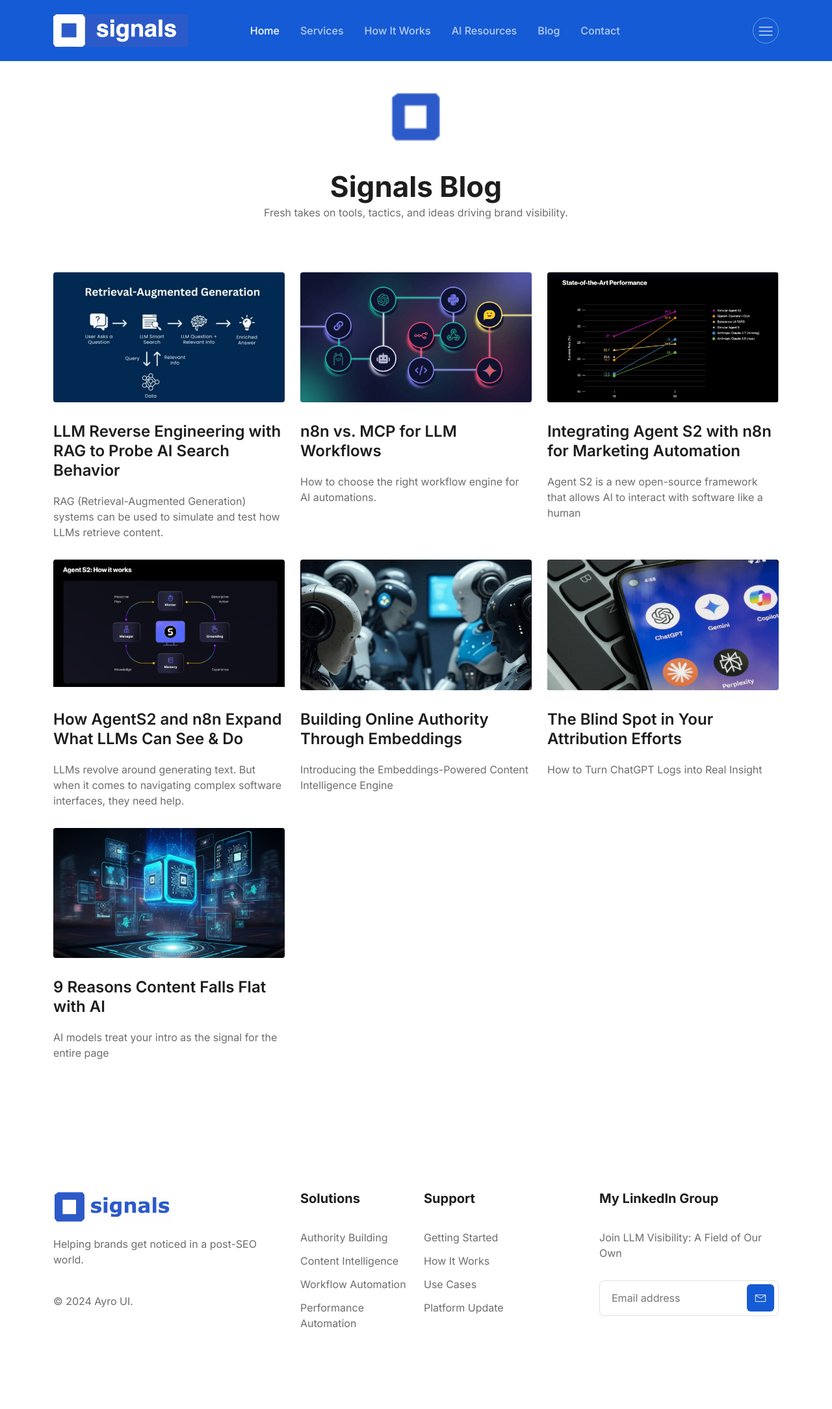
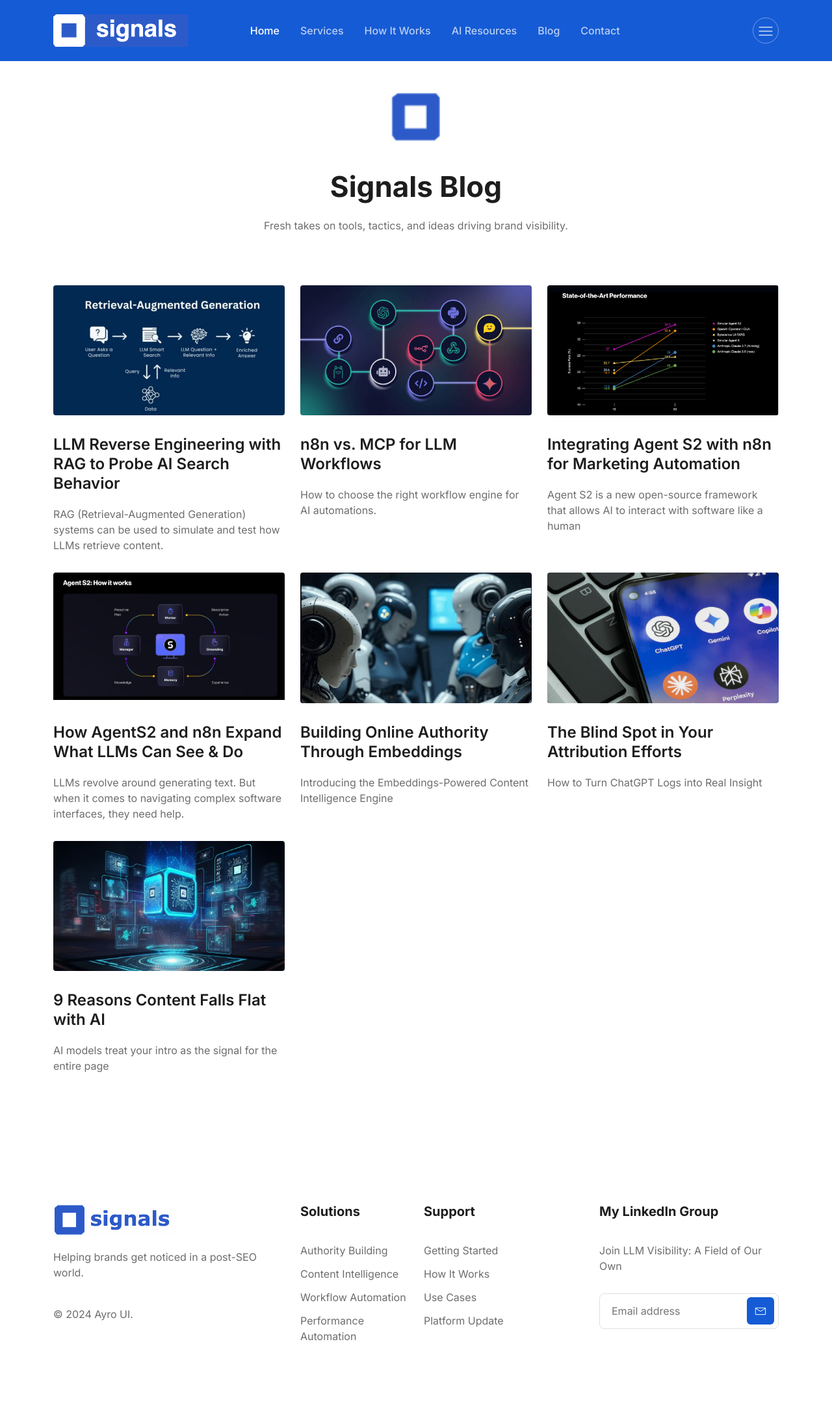
Before and after one commit to johnpottergr/llmvisibility.co, a Jekyll site: the page built from blog.html, in a window 1280 px wide. Shown: the whole page at 65% size. Built offline with Jekyll 4.4.1, drawn with Linux system fonts in a browser that asks for light colours.

Commit message:
more space

```diff
--- a/blog.html
+++ b/blog.html
@@ -152,7 +152,7 @@
         <div class="col-12">
           <div class="content">
             <img src="assets/images/favicon.ico" height="80" alt="Logo" style="margin-bottom: 40px; margin-top: 40px" />
-            <h1 class="fw-bold">Signals Blog</h1>
+            <h1 class="fw-bold" style="margin-bottom: 20px;">Signals Blog</h1>
             <p>
               Fresh takes on tools, tactics, and ideas driving brand visibility.
             </p>
```
